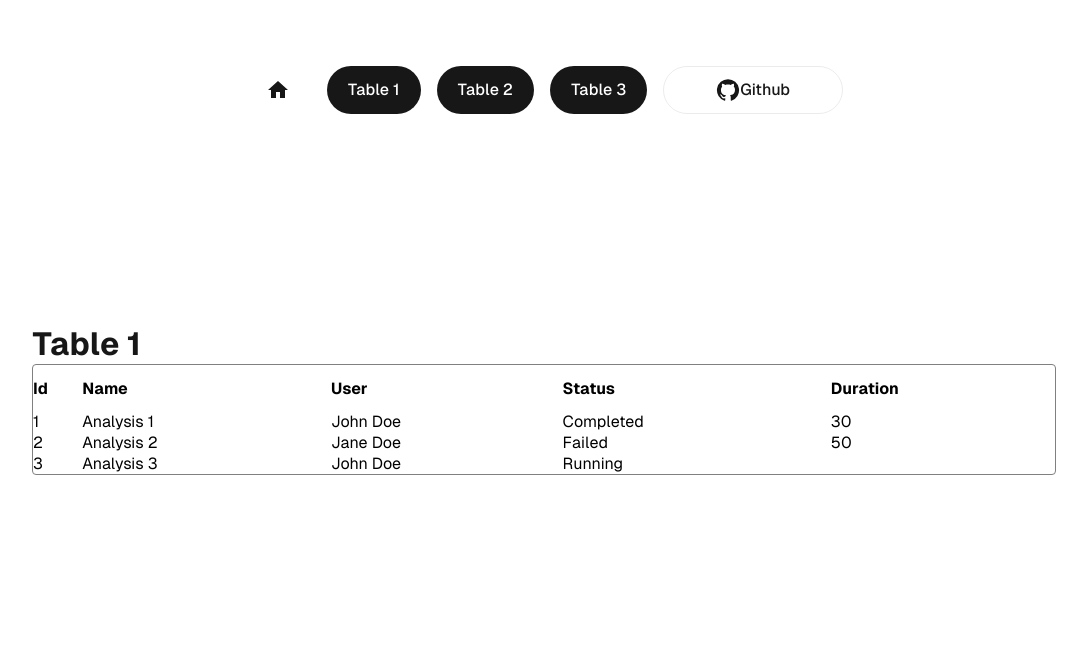
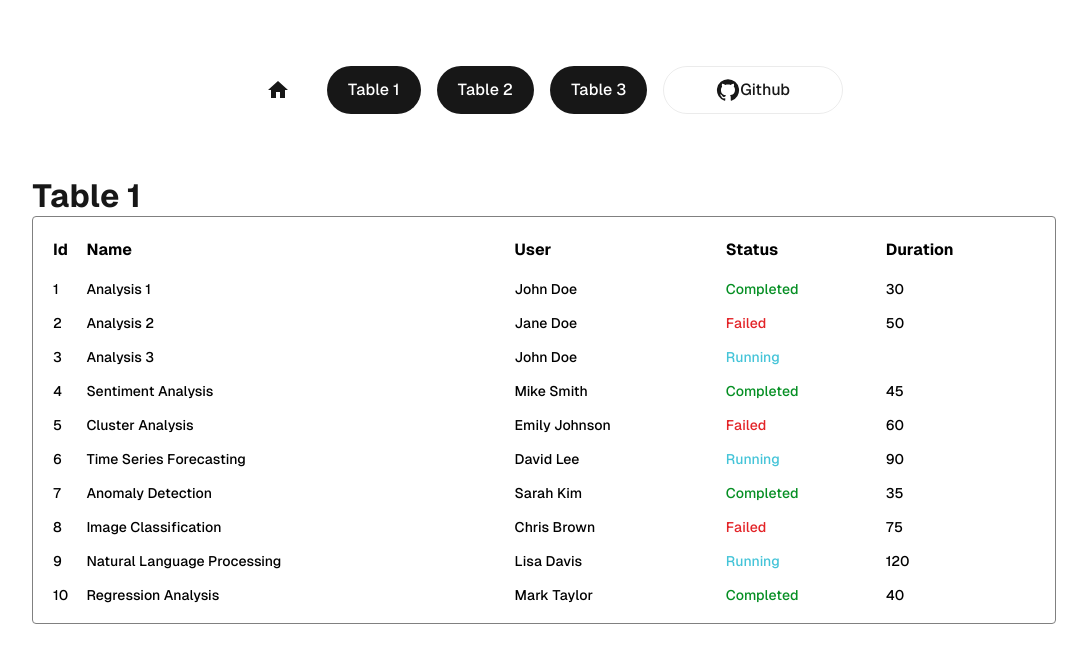
Before and after one commit to Wenying0808/table-component, a Next.js app in the folder my-table-components/: page /table1 in a window 1280 px wide. Shown: the top 662 px of the page, without its empty margins (96-1183 px from the left). Built offline with nearby package versions, Linux system fonts and the light colour scheme.

Commit message:
feat:/add table1row and use it in table1

```diff
--- a/my-table-components/src/app/components/table/Table1/index.tsx
+++ b/my-table-components/src/app/components/table/Table1/index.tsx
@@ -3,6 +3,8 @@ import table1Data from '../../../data/MockData_Table1.json';
 import { useMemo, useState, useEffect } from 'react';
 import React from 'react';
 import { TableColumnHeaderRow } from '../TableColumnHeaderRow';
+import { TableCellStatus } from '../StatusCell';
+import { Table1Row } from '../Table1Row';
 
 type Analysis = {
     id: string;
@@ -47,7 +49,7 @@ export default function Table1() {
             )
         }),
         columnHelper.accessor('status', {
-            cell: info => info.getValue(),
+            cell: info => <TableCellStatus data={info.getValue()} />,
             header: () => (
                 <span className="table-header">
                     Status
@@ -74,9 +76,13 @@ export default function Table1() {
         getCoreRowModel: getCoreRowModel(),
     });
 
+    const tableStyles = {
+        padding: " 10px 20px",
+    }
+
     return (
         <div className="table1">
-            <table>
+            <table style={tableStyles}>
                 <thead>
                 {table.getHeaderGroups().map(headerGroup => (
                     <TableColumnHeaderRow key={headerGroup.id}>
@@ -93,7 +99,7 @@ export default function Table1() {
                 </thead>
                 <tbody>
                     {table.getRowModel().rows.map(row => (
-                        <tr key={row.id}>
+                        <Table1Row key={row.id}>
                             {row.getVisibleCells().map(cell => (
                                 <td key={cell.id}>
                                     {flexRender(
@@ -101,7 +107,7 @@ export default function Table1() {
                                         cell.getContext())}
                                 </td>
                             ))}
-                        </tr>
+                        </Table1Row>
                     ))}
                 </tbody>
             </table>
--- /dev/null
+++ b/my-table-components/src/app/components/table/Table1Row/index.tsx
@@ -0,0 +1,27 @@
+import { colors } from '../../styles/colors';
+import { useState } from 'react';
+
+
+
+export const Table1Row = ({ children }: { children: React.ReactNode }) => {
+
+    const [isHovered, setIsHovered] = useState(false);
+
+    const rowStyles = {
+        fontSize: "14px",
+        fontWeight: 500,
+        borderBottom: `1px solid ${colors.alto}`,
+        height: "34px",
+        backgroundColor: isHovered ? `${colors.linkWater}` : "transparent",
+    };
+
+    return (
+        <tr
+            style={rowStyles}
+            onMouseEnter={() => setIsHovered(true)}
+            onMouseLeave={() => setIsHovered(false)}
+        >
+            {children}
+        </tr>
+    )
+}
--- a/my-table-components/src/app/data/MockData_Table1.json
+++ b/my-table-components/src/app/data/MockData_Table1.json
@@ -19,5 +19,54 @@
         "duration": "",
         "status": "Running",
         "user": "John Doe"
+    },
+    {
+        "id": "4",
+        "name": "Sentiment Analysis",
+        "duration": 45,
+        "status": "Completed",
+        "user": "Mike Smith"
+    },
+    {
+        "id": "5",
+        "name": "Cluster Analysis",
+        "duration": 60,
+        "status": "Failed",
+        "user": "Emily Johnson"
+    },
+    {
+        "id": "6",
+        "name": "Time Series Forecasting",
+        "duration": 90,
+        "status": "Running",
+        "user": "David Lee"
+    },
+    {
+        "id": "7",
+        "name": "Anomaly Detection",
+        "duration": 35,
+        "status": "Completed",
+        "user": "Sarah Kim"
+    },
+    {
+        "id": "8",
+        "name": "Image Classification",
+        "duration": 75,
+        "status": "Failed",
+        "user": "Chris Brown"
+    },
+    {
+        "id": "9",
+        "name": "Natural Language Processing",
+        "duration": 120,
+        "status": "Running",
+        "user": "Lisa Davis"
+    },
+    {
+        "id": "10",
+        "name": "Regression Analysis",
+        "duration": 40,
+        "status": "Completed",
+        "user": "Mark Taylor"
     }
 ]
```
